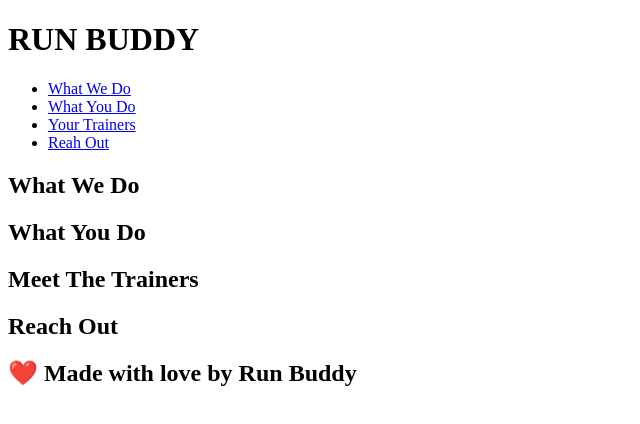
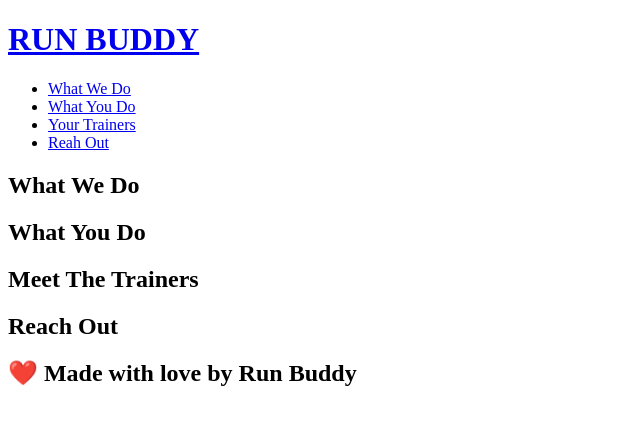
Before and after one commit to rohanrulz/run-buddy, a plain HTML site: page index.html in a window 1280 px wide. Shown: the whole page, without its empty margins (0-640 px from the left). Drawn offline with Linux system fonts and the light colour scheme.

Commit message:
new changes

```diff
--- a/index.html
+++ b/index.html
@@ -7,14 +7,16 @@
     <body>
     <!-- navigation -->
     <header>
-        <h1>RUN BUDDY</h1>
+        <h1>
+            <a href="/">RUN BUDDY</a>
+        </h1>
         <nav>
         <!-- Unordered list element-->
         <ul>
            <!-- list item element -->
            <li>
                <!--Anchor element-->
-               <a href="#what-we-do">What We Do<Doc></Doc></a>
+               <a href="#what-we-do">What We Do</a>
            </li>
            <li>
                <a href="#what-you-do">What You Do</a>
```
